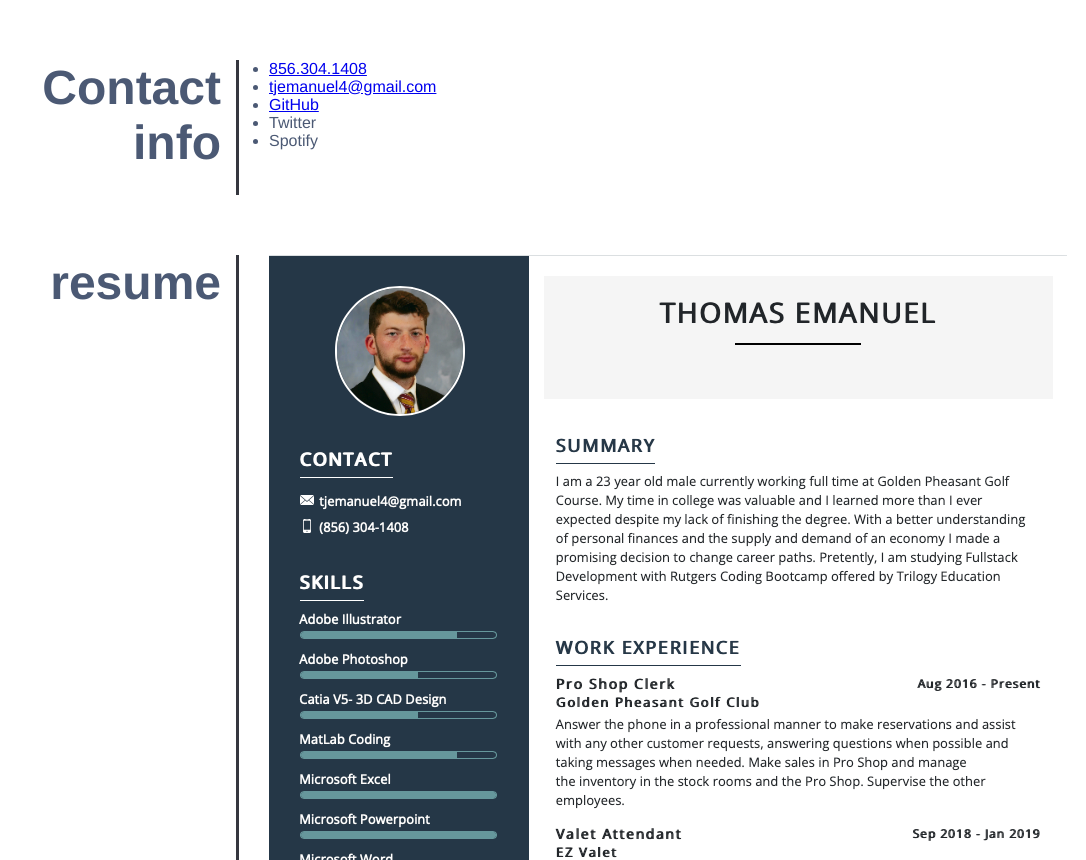
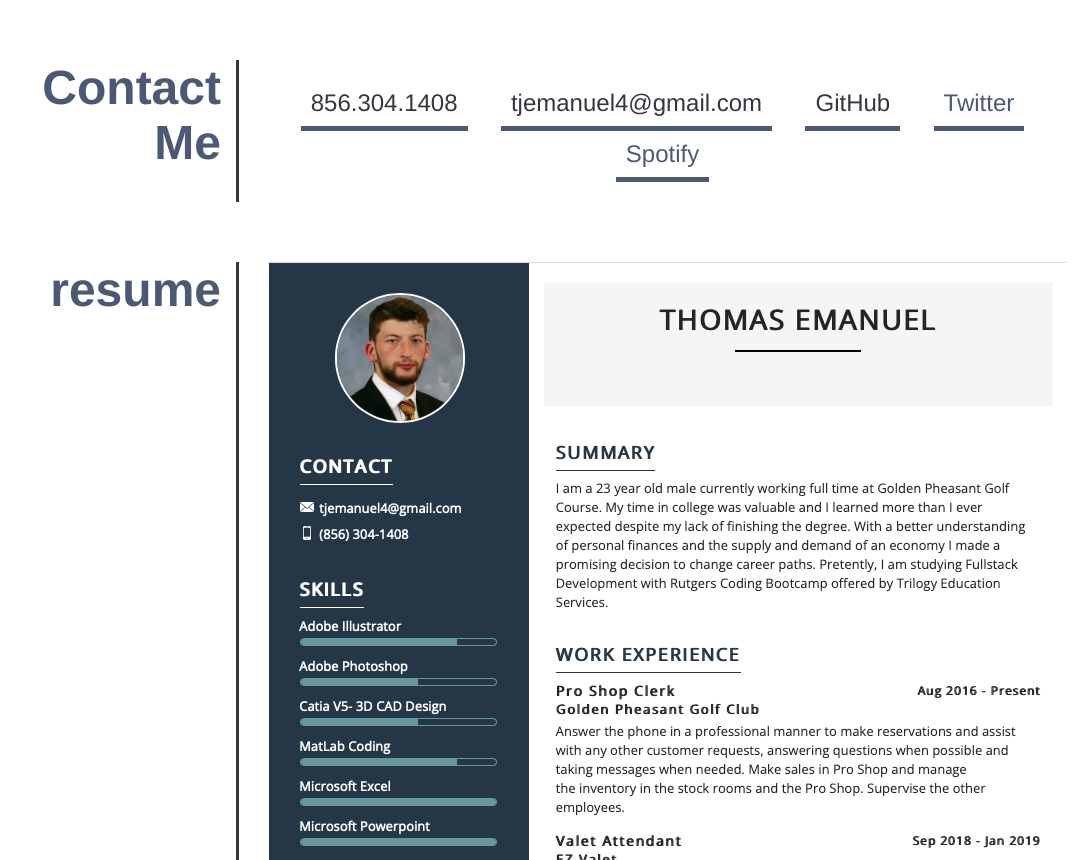
Before and after one commit to Thomasemanuel/te-challenge2-porfolio, a plain HTML site: page index.html in a window 1280 px wide. Shown: the part 1706-2566 px from the top of the page, without its empty margins (194-1280 px from the left). Drawn offline with Linux system fonts and the light colour scheme.

Commit message:
css on contact me

```diff
--- a/assets/css/style.css
+++ b/assets/css/style.css
@@ -51,7 +51,7 @@ color: var(--secondary-color);
         }
 
     header nav ul {
-      display: flex;
+        display: flex;
         flex-wrap: wrap;
         justify-content: space-between;
         align-items: center;
@@ -153,3 +153,24 @@ section{
   .projects h6{
     color: var(--secondary-color)
   }
+
+.contact ul{
+  display: flex;
+  flex-wrap: wrap;
+  justify-content: space-around;
+  align-items: center;
+  list-style: none;
+  margin: 20px 15px;
+}
+
+ .contact ul li {
+  border-bottom: solid 5px var(--tertiary-color);
+  padding: 5px 10px;
+  line-height: 1.5;
+  font-size: 24px;
+  margin: 0 15px ;
+ }
+ .contact ul li a{
+   text-decoration: none;
+   color: var(--secondary-color);
+ }
--- a/index.html
+++ b/index.html
@@ -34,7 +34,7 @@
 
 </section>
 
-<section id="about-me" class="bio">
+<section class="bio">
     <!--flex row added-->
     <div class="flex-row">
         <div class="flex-left">
@@ -48,7 +48,7 @@
     </div>
 </section>
 
-<section id="work">
+<section class="work">
     <div class="flex-row">
         <div class="flex-left">
             <h2 class="section-title ">Work</h2>
@@ -97,10 +97,10 @@
     </div>
 </section>
 
-<section id = "contact-me">
+<section class="contact">
     <div class="flex-row">
         <div class="flex-left">
-            <h2 class="section-title ">Contact info</h2>
+            <h2 class="section-title ">Contact Me</h2>
         </div>
         <div class="flex-right">
             <ul>
@@ -124,7 +124,7 @@
     </div>
 </section>
 
-<section id = "resume">
+<section class = "resume">
     <div class="flex-row">
         <div class="flex-left">
             <h2 class="section-title ">resume</h2>
```
